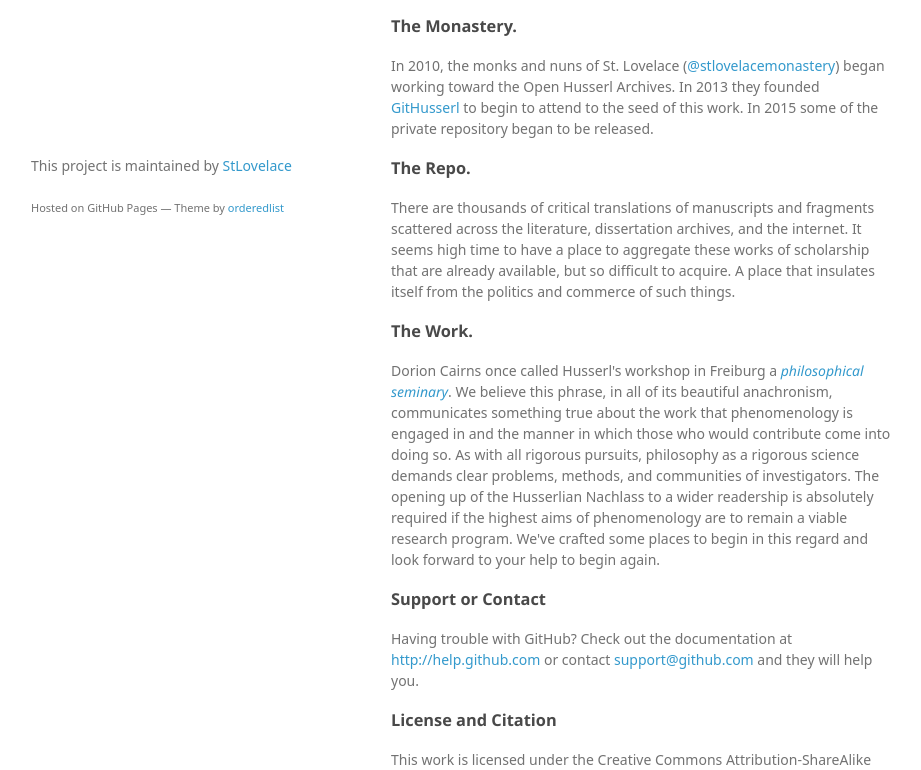
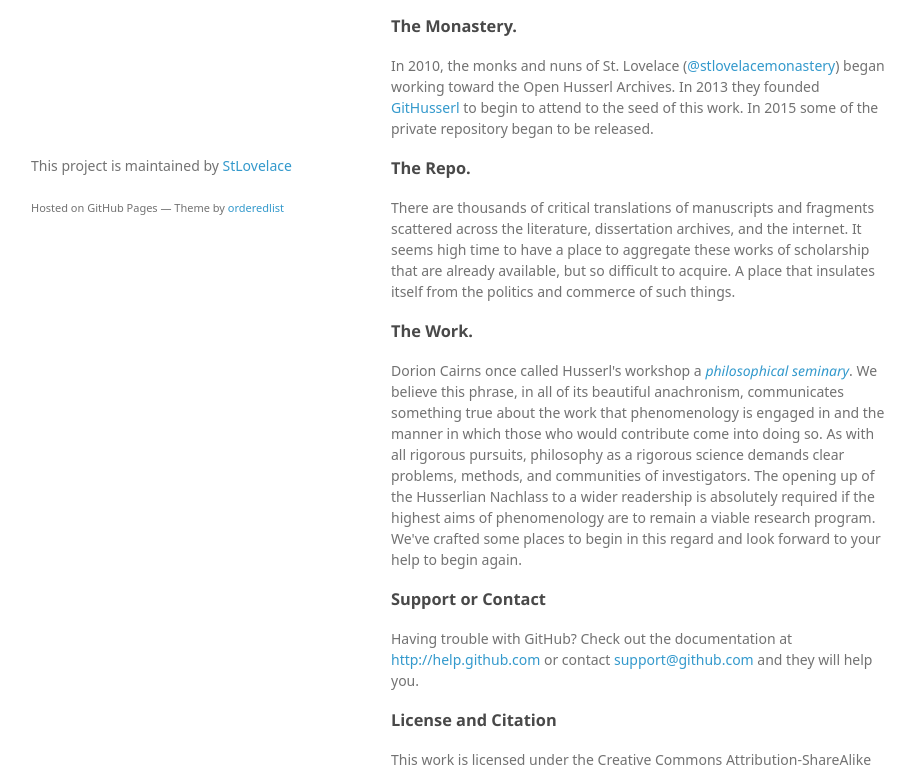
Before and after one commit to StLovelace/GitHusserl, a plain HTML site: page index.html in a window 1280 px wide. Shown: the part 513-1283 px from the top of the page, without its empty margins (179-1100 px from the left). Drawn offline with Linux system fonts and the light colour scheme; a web font is replaced by a local one.

```diff
--- a/index.html
+++ b/index.html
@@ -44,7 +44,7 @@
 <h3>
 <a id="the-work" class="anchor" href="#the-work" aria-hidden="true"><span class="octicon octicon-link"></span></a>The Work.</h3>
 
-<p>Dorion Cairns once called Husserl's workshop in Freiburg a <em><a href="http://books.google.com/books?id=93x5pddISMMC&amp;pg=PA4&amp;lpg=PA4&amp;dq=%22husserl's+philosophical+seminary%22&amp;source=bl&amp;ots=fYpwyOCH9P&amp;sig=iPSwQdjBbAqvi1NV4Nae0IZfOng&amp;hl=en&amp;sa=X&amp;ei=_R1AUqCtCJL0rAHE5oHIDA&amp;ved=0CCoQ6AEwAA#v=onepage&amp;q=%22husserl's%20philosophical%20seminary%22&amp;f=false">philosophical seminary</a></em>. We believe this phrase, in all of its beautiful anachronism, communicates something true about the work that phenomenology is engaged in and the manner in which those who would contribute come into doing so. As with all rigorous pursuits, philosophy as a rigorous science demands clear problems, methods, and communities of investigators. The opening up of the Husserlian Nachlass to a wider readership is absolutely required if the highest aims of phenomenology are to remain a viable research program. We've crafted some places to begin in this regard and look forward to your help to begin again. </p>
+<p>Dorion Cairns once called Husserl's workshop a <em><a href="http://books.google.com/books?id=93x5pddISMMC&amp;pg=PA4&amp;lpg=PA4&amp;dq=%22husserl's+philosophical+seminary%22&amp;source=bl&amp;ots=fYpwyOCH9P&amp;sig=iPSwQdjBbAqvi1NV4Nae0IZfOng&amp;hl=en&amp;sa=X&amp;ei=_R1AUqCtCJL0rAHE5oHIDA&amp;ved=0CCoQ6AEwAA#v=onepage&amp;q=%22husserl's%20philosophical%20seminary%22&amp;f=false">philosophical seminary</a></em>. We believe this phrase, in all of its beautiful anachronism, communicates something true about the work that phenomenology is engaged in and the manner in which those who would contribute come into doing so. As with all rigorous pursuits, philosophy as a rigorous science demands clear problems, methods, and communities of investigators. The opening up of the Husserlian Nachlass to a wider readership is absolutely required if the highest aims of phenomenology are to remain a viable research program. We've crafted some places to begin in this regard and look forward to your help to begin again. </p>
 
 <h3>
 <a id="support-or-contact" class="anchor" href="#support-or-contact" aria-hidden="true"><span class="octicon octicon-link"></span></a>Support or Contact</h3>
```
Also changed, not shown: params.json (+1 -1 lines).
